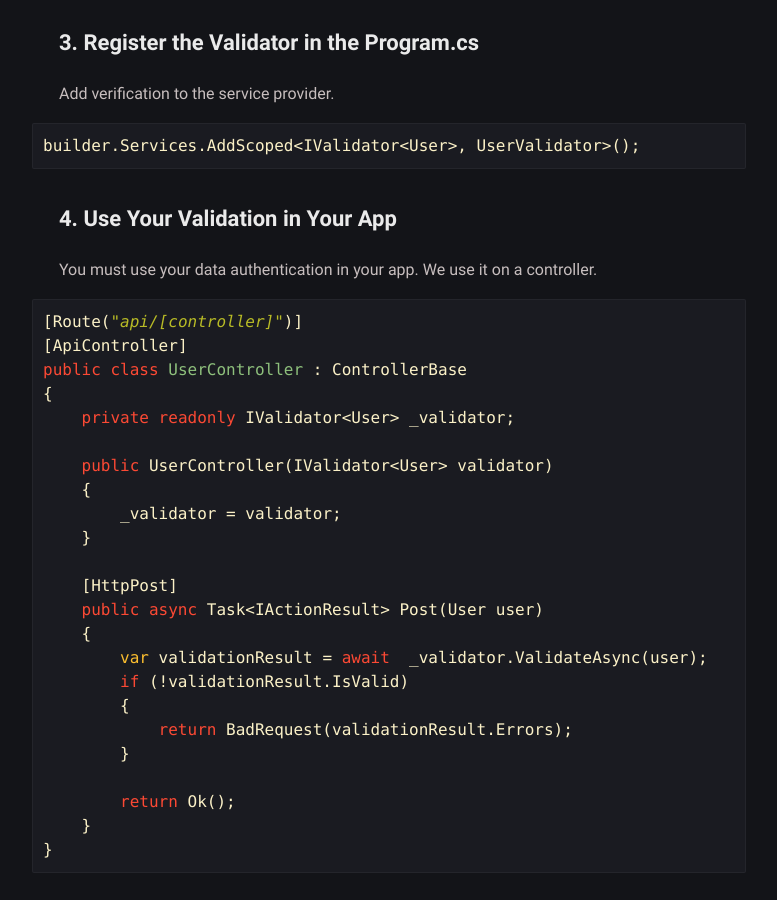
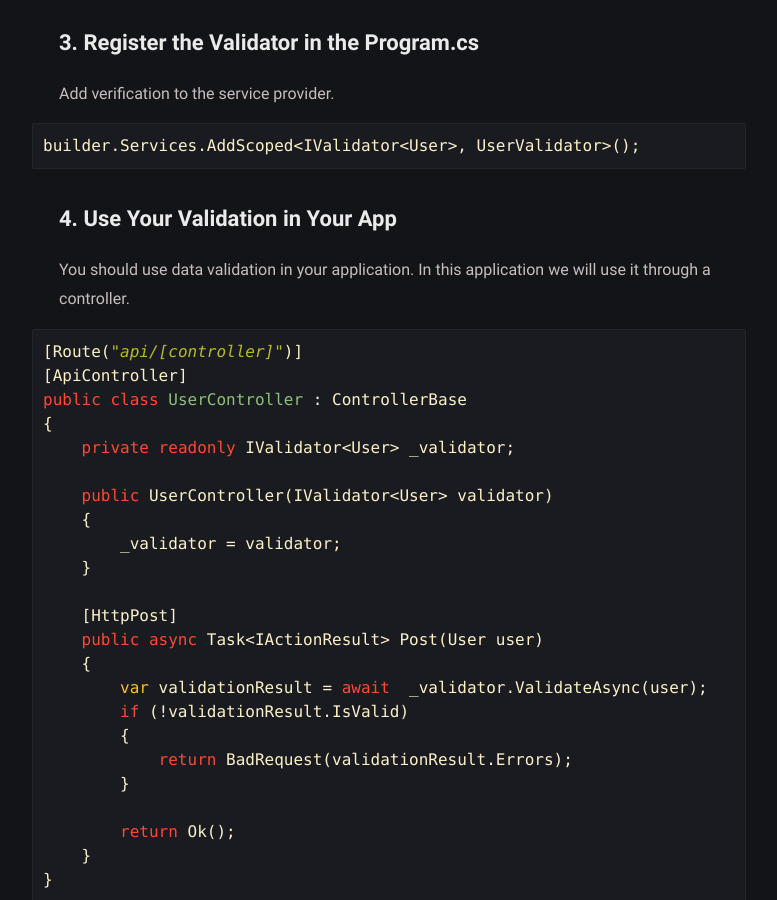
Before and after one commit to onurpicakci/onurpicakci.github.io, a Jekyll site: the page built from _posts/FluentValidation-in-.Net Core/2023-10-05-FluentValidation-in-.Net Core.md, in a window 1280 px wide and 900 px high, scrolled down 2259 px. Shown: the whole window, without its empty margins (251-1028 px from the left). Built offline with Jekyll 4.4.1, drawn with Linux system fonts in a browser that asks for light colours.

Commit message:
update latest post grammer

````diff
--- a/_posts/FluentValidation-in-.Net Core/2023-10-05-FluentValidation-in-.Net Core.md
+++ b/_posts/FluentValidation-in-.Net Core/2023-10-05-FluentValidation-in-.Net Core.md
@@ -67,7 +67,7 @@ builder.Services.AddScoped<IValidator<User>, UserValidator>();
 
 ## 4. Use Your Validation in Your App
 
-You must use your data authentication in your app. We use it on a controller.
+You should use data validation in your application. In this application we will use it through a controller.
 
 ```csharp
 [Route("api/[controller]")]
````
